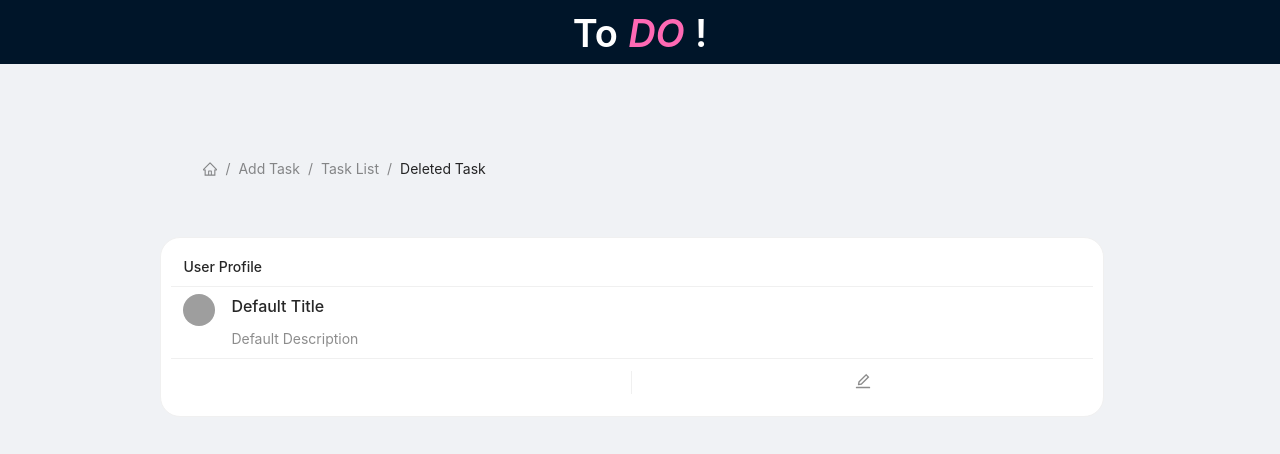
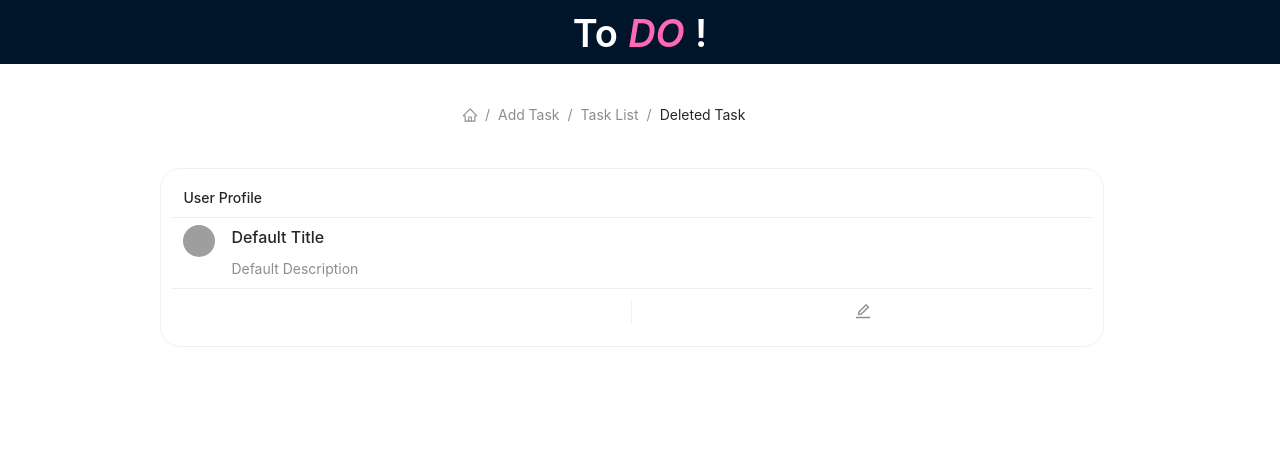
Before and after one commit to Shova24/To-Do-App, a React (Create React App) app: page / in a window 1280 px wide. Shown: the top 454 px of the page. Built offline with nearby package versions, Linux system fonts and the light colour scheme; grey boxes are pictures that could not be loaded.

Commit message:
Cleaning Up

```diff
--- a/src/App.js
+++ b/src/App.js
@@ -1,63 +1,43 @@
 // 3rd party libraries
-// internal libraries
-// css/ less
-
 import { Routes, Route } from "react-router-dom";
 
-import HomePage from "./Components/HomePage/HomePage";
+// internal libraries
 import DeletedTask from "./Components/Tasks/DeletedTask";
-import Base from "./Components/Shared/Base";
 import TaskList from "./Components/Tasks/TaskList";
 import BreadCrumbComp from "./Components/Shared/BreadCrumbComp";
 import AddNewTask from "./Components/Tasks/AddNewTask";
 
+// css/ less
 import "./index.css";
+import HeaderComponent from "./Components/Shared/HeaderComponent";
+import { Layout, Space } from "antd";
+import { contentStyle } from "./Style";
+import ProfileCard from "./Components/HomePage/ProfileComp";
+
+const { Header, Content } = Layout;
 
 function App() {
   return (
     <>
-      <Routes>
-        <Route path="/" element={<HomePage />} />
-        <Route
-          path="/add-task"
-          element={
-            <Base
-              content={
-                <>
-                  <BreadCrumbComp />
-                  <AddNewTask />
-                </>
-              }
-            />
-          }
-        />
-        <Route
-          path="/task-list"
-          element={
-            <Base
-              content={
-                <>
-                  <BreadCrumbComp />
-                  <TaskList />
-                </>
-              }
-            />
-          }
-        />
-        <Route
-          path="/deleted-task"
-          element={
-            <Base
-              content={
-                <>
-                  <BreadCrumbComp />
-                  <DeletedTask />
-                </>
-              }
-            />
-          }
-        />
-      </Routes>
+      <Header>
+        <HeaderComponent />
+      </Header>
+      <Content style={contentStyle}>
+        <Space
+          direction="vertical"
+          size="middle"
+          style={{
+            display: "flex",
+          }}>
+          <BreadCrumbComp />
+          <Routes>
+            <Route path="/" element={<ProfileCard />} />
+            <Route path="/add-task" element={<AddNewTask />} />
+            <Route path="/task-list" element={<TaskList />} />
+            <Route path="/deleted-task" element={<DeletedTask />} />
+          </Routes>
+        </Space>
+      </Content>
     </>
   );
 }
--- a/src/Components/Context/TaskContext.js
+++ b/src/Components/Context/TaskContext.js
@@ -38,10 +38,10 @@ export const TaskProvider = ({ children }) => {
   };
   const deleteParmanent = (id) => {
     if (window.confirm("are you sure you want to delete Permanently?")) {
-      console.log(
-        id,
-        deletedTask.filter((item) => console.log(item))
-      );
+      // console.log(
+      //   id,
+      //   deletedTask.filter((item) => console.log(item))
+      // );
       setDeletedTask(deletedTask.filter((item) => item.id !== id));
       Notification("Task Permanently Deleted");
     }
--- a/src/Components/HomePage/HomePage.jsx
+++ /dev/null
@@ -1,21 +0,0 @@
-import React from "react";
-import Base from "../Shared/Base";
-import BreadCrumbComp from "../Shared/BreadCrumbComp";
-import ProfileCard from "./ProfileComp";
-
-export default function HomePage() {
-  return (
-    <>
-      <Base
-        content={
-          <>
-            <BreadCrumbComp />
-            <ProfileCard />
-
-            {/* I wanna Add slider and percentage  */}
-          </>
-        }
-      />
-    </>
-  );
-}
--- a/src/Components/Shared/Base.jsx
+++ /dev/null
@@ -1,31 +0,0 @@
-import React from "react";
-import HeaderComponent from "../Shared/HeaderComponent";
-import { Layout, Space } from "antd";
-import { contentStyle } from "../../Style";
-
-const { Header, Content } = Layout;
-
-export default function Base({ header, content }) {
-  return (
-    <>
-      <Layout>
-        <Header>{header}</Header>
-
-        <Content style={contentStyle}>
-          <Space
-            direction="vertical"
-            size="middle"
-            style={{
-              display: "flex",
-            }}>
-            {content}
-          </Space>
-        </Content>
-      </Layout>
-    </>
-  );
-}
-
-Base.defaultProps = {
-  header: <HeaderComponent />,
-};
--- a/src/Components/Shared/BreadCrumbComp.jsx
+++ b/src/Components/Shared/BreadCrumbComp.jsx
@@ -6,7 +6,7 @@ import { HomeOutlined } from "@ant-design/icons";
 export default function BreadCrumbComp() {
   return (
     <>
-      <Breadcrumb style={{ marginTop: "8%", marginLeft: "13%", paddingBottom: "25px" }}>
+      <Breadcrumb style={{ marginTop: "40px", marginLeft: "35%", paddingBottom: "10px" }}>
         <Breadcrumb.Item>
           <Link to={"/"}>
             <HomeOutlined />
--- a/src/Components/Shared/ModalComponent.jsx
+++ b/src/Components/Shared/ModalComponent.jsx
@@ -2,13 +2,10 @@ import { Modal } from "antd";
 import React, { useState, useContext } from "react";
 import TaskContext from "../Context/TaskContext";
 
-export default function ModalComponent() {
-  const { visible, setVisible} = useContext(TaskContext);
-
+export default function ModalComponent({ modalTitle }) {
+  const { visible, setVisible } = useContext(TaskContext);
   const [confirmLoading, setConfirmLoading] = useState(false);
   const [modalText, setModalText] = useState("Content of the modal");
-
-
 
   const handleOk = () => {
     setModalText("The modal will be closed after two seconds");
@@ -25,7 +22,7 @@ export default function ModalComponent() {
 
   return (
     <>
-      <Modal title="Title" visible={visible} onOk={handleOk} confirmLoading={confirmLoading} onCancel={handleCancel}>
+      <Modal title={modalTitle} visible={visible} onOk={handleOk} confirmLoading={confirmLoading} onCancel={handleCancel}>
         <p>{modalText}</p>
       </Modal>
     </>
--- a/src/Components/Shared/Notification.jsx
+++ b/src/Components/Shared/Notification.jsx
@@ -8,7 +8,7 @@ export default function Notification(title) {
     icon: (
       <SmileOutlined
         style={{
-          color: "#108ee9",
+          color: "hotpink",
         }}
       />
     ),
--- a/src/Components/Tasks/TaskList.jsx
+++ b/src/Components/Tasks/TaskList.jsx
@@ -13,7 +13,7 @@ export default function TaskList() {
   } else {
     return (
       <>
-        <ModalComponent />
+        <ModalComponent modalTitle={"Edit this Task"} modalTexts={"ssss"} />
         {task.map((task) => (
           <TaskItem key={task.id} task={task} />
         ))}
```
